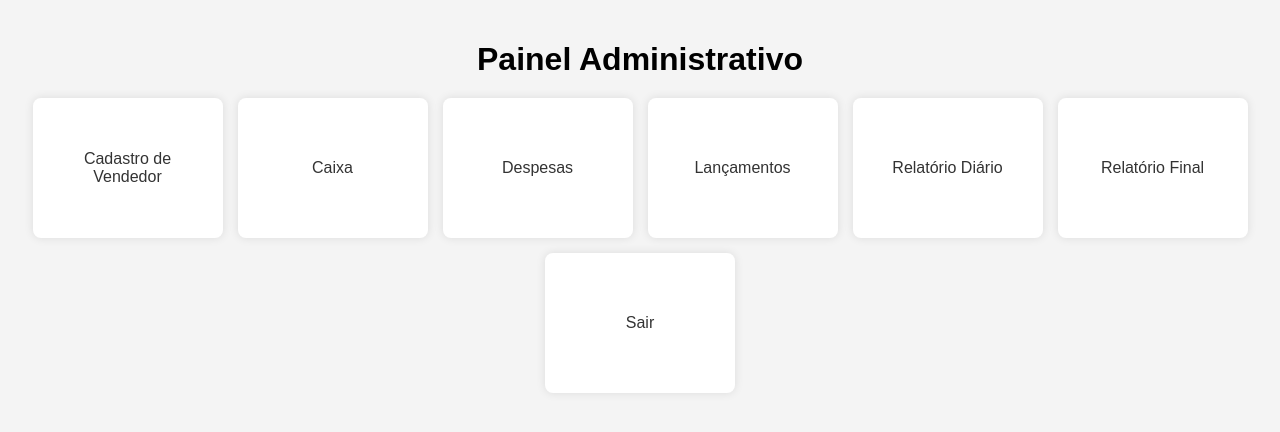
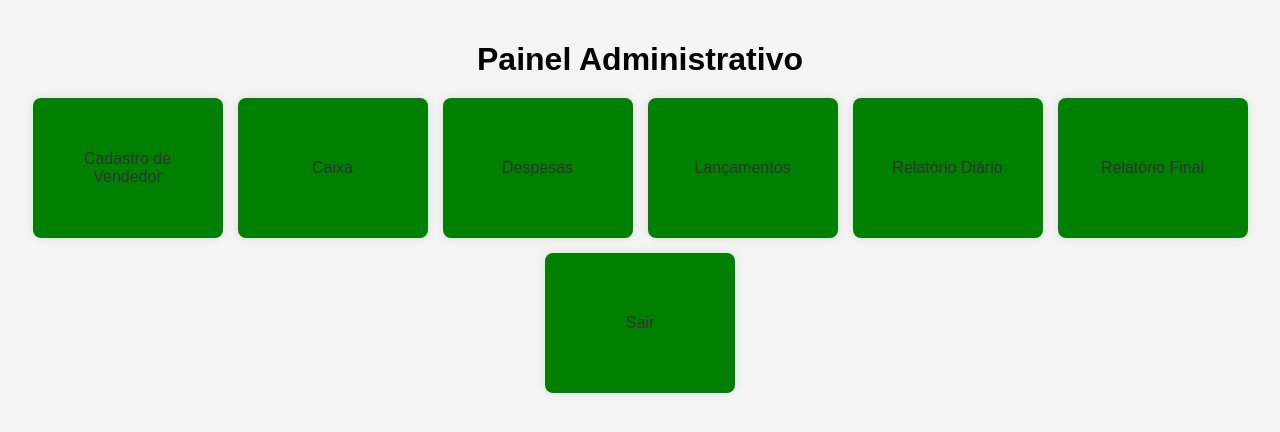
Before and after one commit to sistematsps/timonha, a plain HTML site: page painel.html in a window 1280 px wide. Drawn offline with Linux system fonts and the light colour scheme.

Commit message:
Update painel.html

```diff
--- a/painel.html
+++ b/painel.html
@@ -13,7 +13,7 @@
   button, .card { padding: 20px; font-size: 16px; cursor: pointer; border: none; border-radius: 8px; transition: 0.2s; text-align: center; }
   button { background-color: #2196f3; color: white; }
   button:hover, .card:hover { background-color: #0b7dda; color: #fff; }
-  .card { background-color: #fff; color: #333; width: 150px; height: 100px; display: flex; align-items: center; justify-content: center; box-shadow: 0 0 10px rgba(0,0,0,0.1); }
+  .card { background-color: green; color: #333; width: 150px; height: 100px; display: flex; align-items: center; justify-content: center; box-shadow: 0 0 10px rgba(0,0,0,0.1); }
 </style>
 </head>
 <body>
```
